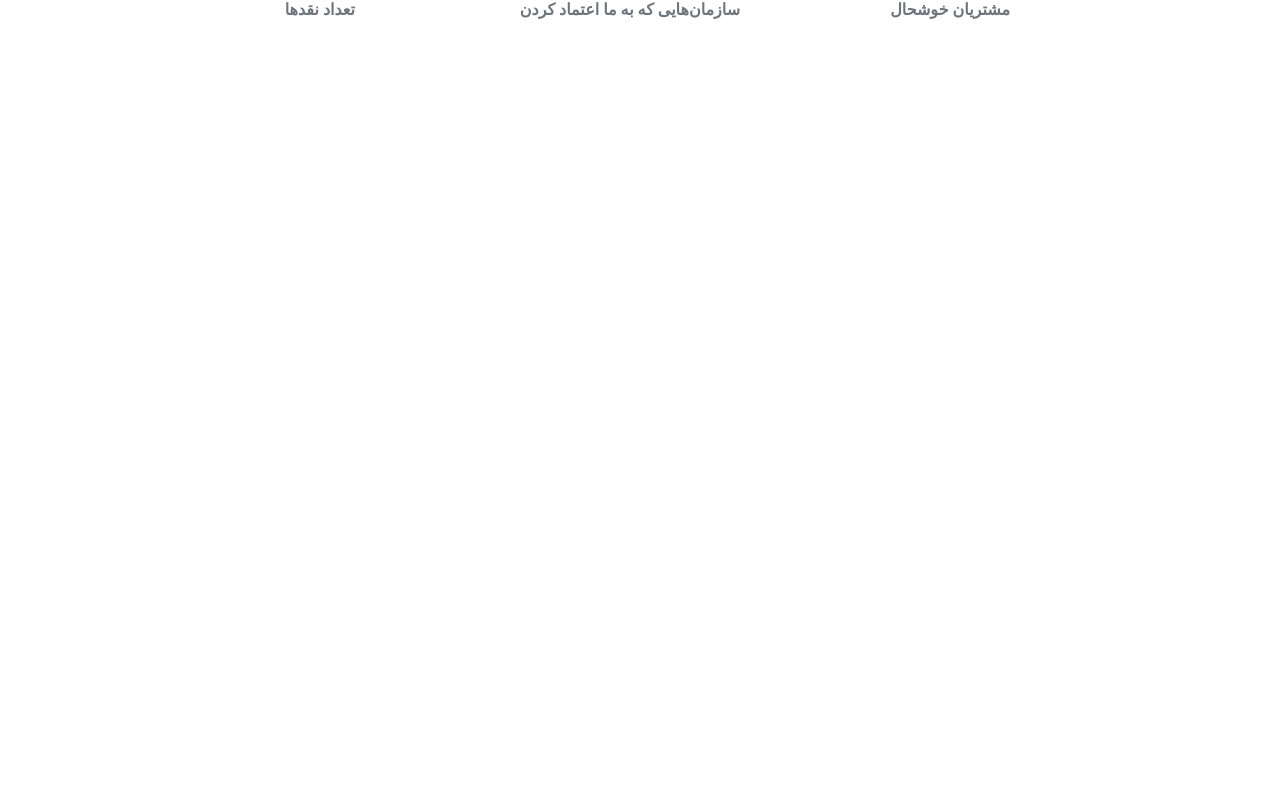
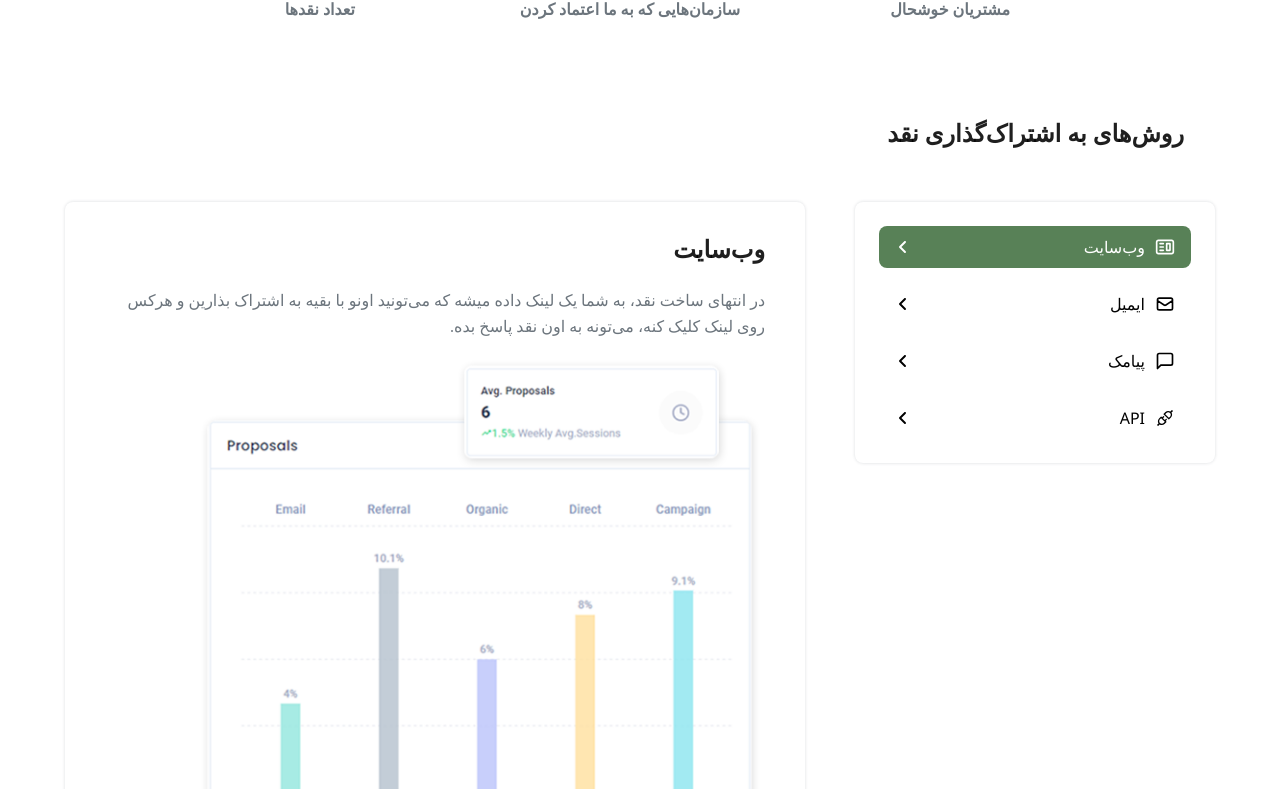
Before and after one commit to NagdeTo/NaghdeTo-frontend, a React (Vite) app: page / in a window 1280 px wide. Shown: the part 2271-3060 px from the top of the page. Before the commit the page ends 2389 px from the top, so only its background shows below. Built offline with nearby package versions, Linux system fonts and the light colour scheme.

Commit message:
adding ShareWays component

```diff
--- a/src/PublicRouter.jsx
+++ b/src/PublicRouter.jsx
@@ -6,6 +6,7 @@ import Test from "./components/Public-layouts/Test";
 import Clients from "./components/Public-layouts/Clients";
 import { Divider } from "antd";
 import Statistics from "./components/Public-layouts/Statistics";
+import ShareWays from "./components/Public-layouts/ShareWays";
 
 const PublicRouter = () => {
   return (
@@ -21,6 +22,7 @@ const PublicRouter = () => {
       <Clients />
       <Divider className="bg-gray-200" />
       <Statistics />
+      <ShareWays />
       {/* <div
         style={{
           zIndex: "-1",
--- /dev/null
+++ b/src/components/Public-layouts/ShareWays.jsx
@@ -0,0 +1,134 @@
+import { Flex, Typography, Row, Col } from "antd";
+import React, { useState } from "react";
+import { Link } from "react-router-dom";
+import proposal from "../../assets/images/proposals.png";
+import "../Public-layouts/Styles/ShareWays.css";
+import { FaAngleLeft } from "react-icons/fa6";
+import { CgWebsite } from "react-icons/cg";
+import { HiOutlineMail } from "react-icons/hi";
+import { FiMessageSquare } from "react-icons/fi";
+import { AiOutlineApi } from "react-icons/ai";
+
+export default function ShareWays() {
+  const [content, setContent] = useState({
+    title: "وب‌سایت",
+    desc: "در انتهای ساخت نقد، به شما یک لینک داده میشه که می‌تونید اونو با بقیه به اشتراک بذارین و هرکس روی لینک کلیک کنه، می‌تونه به اون نقد پاسخ بده.",
+  });
+  const [activeLink, setActiveLink] = useState("وب‌سایت");
+
+  function handleLinkClick(title, desc) {
+    setContent({
+      title,
+      desc,
+    });
+    setActiveLink(title);
+  }
+
+  return (
+    <Flex className="pb-24" vertical>
+      <Typography.Title level={3} className="px-24 text-right">
+        روش‌های به اشتراک‌گذاری نقد
+      </Typography.Title>
+
+      <Flex
+        justify="center"
+        gap="50px"
+        className="p-10"
+        style={{ direction: "rtl" }}
+      >
+        <Flex
+          align="flex-end"
+          className="h-1/3 w-[360px] rounded-lg p-6 shadow-[0px_0px_3px_0.4px_rgba(60,72,88,0.15)]"
+          vertical
+        >
+          <Flex justify="center" className="w-full">
+            <Flex className="w-full text-right" gap="15px" vertical>
+              <Link
+                className={`${activeLink === "وب‌سایت" ? "active-link" : ""} flex items-center
+                justify-between px-[16px] py-[9px] text-right`}
+                onClick={() =>
+                  handleLinkClick(
+                    "وب‌سایت",
+                    "در انتهای ساخت نقد، به شما یک لینک داده میشه که می‌تونید اونو با بقیه به اشتراک بذارین و هرکس روی لینک کلیک کنه، می‌تونه به اون نقد پاسخ بده.",
+                  )
+                }
+              >
+                <Flex align="center" gap="10px">
+                  <CgWebsite className="h-[20px] w-[20px]" />
+                  وب‌سایت
+                </Flex>
+
+                <FaAngleLeft />
+              </Link>
+              <Link
+                className={`${activeLink === "ایمیل" ? "active-link" : ""} flex items-center justify-between
+                px-[16px] py-[9px] text-right`}
+                onClick={() =>
+                  handleLinkClick(
+                    "ایمیل",
+                    "می‌تونید ایمیل افرادی که می‌خواید به نقد پاسخ بدن رو در سامانه تعریف کنین تا لینک براشون ایمیل بشه.",
+                  )
+                }
+              >
+                <Flex align="center" gap="10px">
+                  <HiOutlineMail className="h-[20px] w-[20px]" />
+                  ایمیل
+                </Flex>
+
+                <FaAngleLeft />
+              </Link>
+              <Link
+                className={`${activeLink === "پیامک" ? "active-link" : ""} flex items-center justify-between
+                px-[16px] py-[9px] text-right`}
+                onClick={() =>
+                  handleLinkClick(
+                    "پیامک",
+                    "می‌تونید شماره تلفن افرادی که میخواید به نقد پاسخ بدن رو در سامانه تعریف کنین تا لینک براشون پیامک بشه.",
+                  )
+                }
+              >
+                <Flex align="center" gap="10px">
+                  <FiMessageSquare className="h-[20px] w-[20px]" />
+                  پیامک
+                </Flex>
+
+                <FaAngleLeft />
+              </Link>
+              <Link
+                className={`${activeLink === "API" ? "active-link" : ""} flex items-center justify-between
+                px-[16px] py-[9px] text-right`}
+                onClick={() =>
+                  handleLinkClick(
+                    "API",
+                    "ما بهتون API می‌دیم تا بتونید از اون توی وب‌سایت یا اپ خودتون استفاده کنید.",
+                  )
+                }
+              >
+                <Flex align="center" gap="10px">
+                  <AiOutlineApi className="h-[20px] w-[20px]" />
+                  API
+                </Flex>
+
+                <FaAngleLeft />
+              </Link>
+            </Flex>
+          </Flex>
+        </Flex>
+
+        <Flex
+          className="w-[740px] rounded-lg px-10 py-8 shadow-[0px_0px_3px_0.4px_rgba(60,72,88,0.15)]"
+          vertical
+          gap="10px"
+        >
+          <Typography.Title level={3}>{content.title}</Typography.Title>
+
+          <Typography.Text className="text-[16px] text-[#6c757d]">
+            {content.desc}
+          </Typography.Text>
+
+          <img src={proposal} />
+        </Flex>
+      </Flex>
+    </Flex>
+  );
+}
--- /dev/null
+++ b/src/components/Public-layouts/Styles/ShareWays.css
@@ -0,0 +1,13 @@
+.active-link {
+  background-color: rgb(88, 129, 87);
+  border-radius: 8px;
+  color: #fff;
+}
+
+.active-link:hover {
+  color: #fff;
+}
+
+a:hover {
+  color: black;
+}
```
Also changed, not shown: src/assets/images/proposals.png (added).
